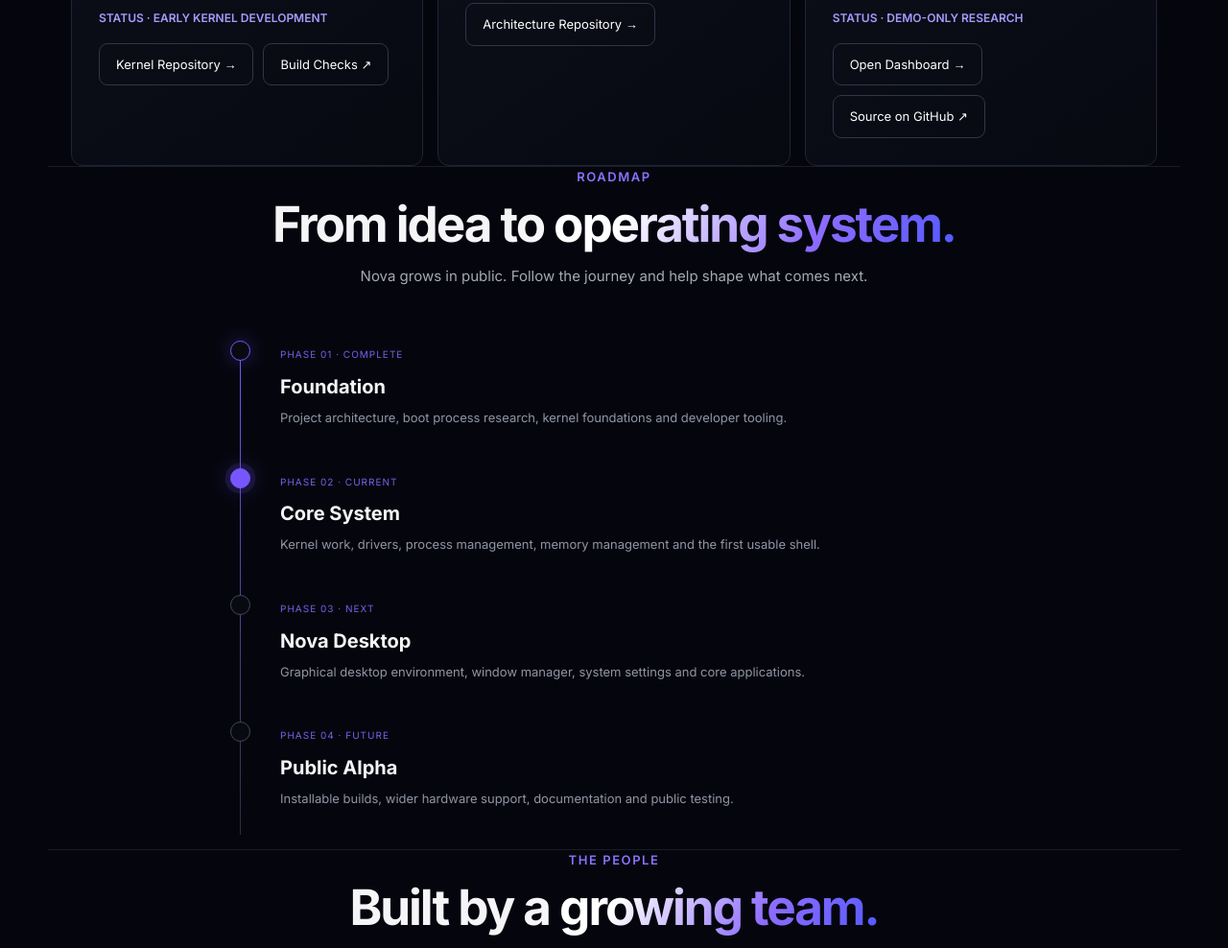
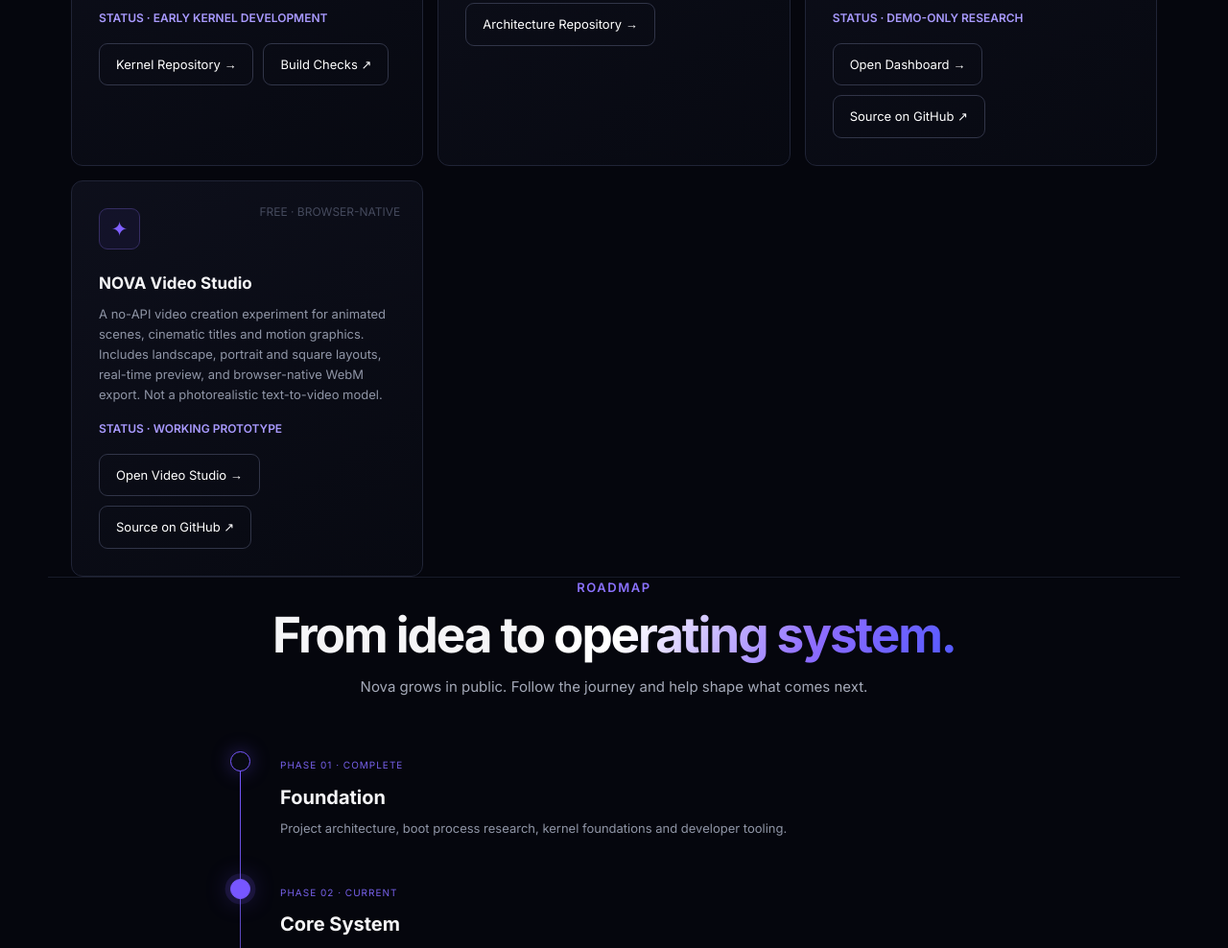
Before and after one commit to NovaOS-original/nova-os-website, a plain HTML site: page index.html in a window 1280 px wide. Shown: the part 2689-3677 px from the top of the page at 96% size. Drawn offline with Linux system fonts and the light colour scheme.

Commit message:
List NOVA Video Studio in active projects

```diff
--- a/index.html
+++ b/index.html
@@ -123,6 +123,17 @@
             <a class="text-btn" href="https://github.com/NovaOS-original/aurum-gold-bot" target="_blank" rel="noopener">Source on GitHub ↗</a>
           </div>
         </article>
+        <article class="card reveal">
+          <span>FREE · BROWSER-NATIVE</span>
+          <div class="card-icon">✦</div>
+          <h3>NOVA Video Studio</h3>
+          <p>A no-API video creation experiment for animated scenes, cinematic titles and motion graphics. Includes landscape, portrait and square layouts, real-time preview, and browser-native WebM export. Not a photorealistic text-to-video model.</p>
+          <p style="margin-top:16px;color:#a99aff;font-size:12px;font-weight:600">STATUS · WORKING PROTOTYPE</p>
+          <div style="display:flex;flex-wrap:wrap;gap:10px;margin-top:16px">
+            <a class="text-btn" href="video-studio/" target="_blank" rel="noopener">Open Video Studio →</a>
+            <a class="text-btn" href="https://github.com/NovaOS-original/nova-os-website/tree/main/video-studio" target="_blank" rel="noopener">Source on GitHub ↗</a>
+          </div>
+        </article>
       </div>
     </section>
 
```
